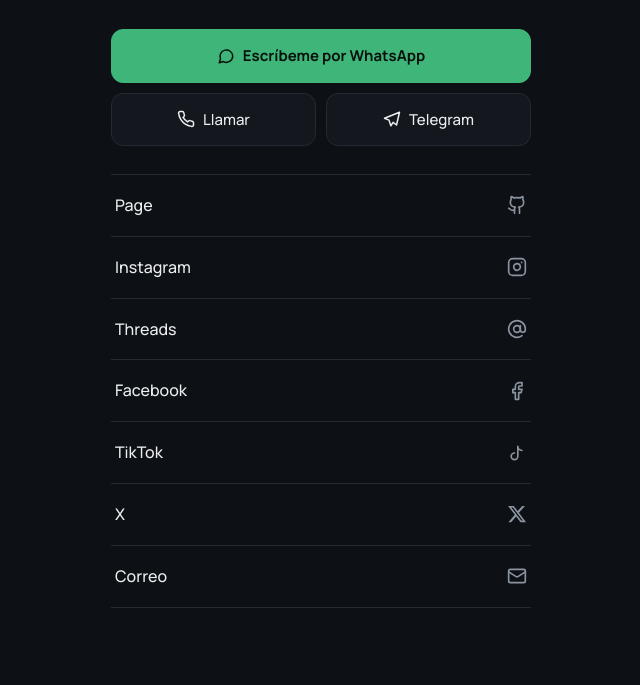
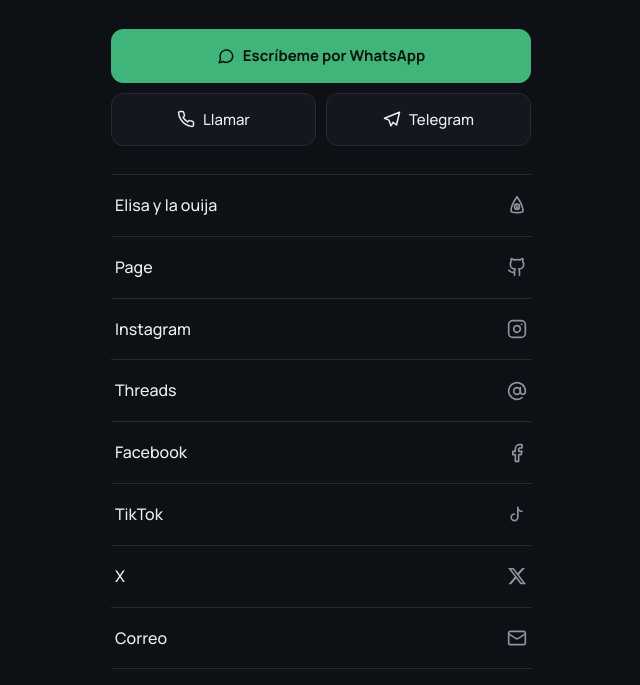
Before and after one commit to garcia3657-droid/legarciam, a plain HTML site: page index.html in a window 1280 px wide. Shown: the part 225-910 px from the top of the page, without its empty margins (319-959 px from the left). Before the commit the page ends 889 px from the top, so only its background shows below. Drawn offline with Linux system fonts and the light colour scheme.

Commit message:
Add files via upload

```diff
--- a/index.html
+++ b/index.html
@@ -62,6 +62,16 @@ footer{text-align:center;color:var(--muted);font-size:13px;margin-top:32px}
   </nav>
 
   <section class="links" aria-label="Enlaces">
+    <a href="https://garcia3657-droid.github.io/Historia---ouija/" aria-label="Elisa y la ouija">
+      <b>Elisa y la ouija</b>
+      <span>
+        <svg viewBox="0 0 24 24" fill="none" stroke="currentColor" stroke-width="2" stroke-linecap="round" stroke-linejoin="round">
+          <path d="M12 2C7.5 8.5 4 15 5 20c3.5 1.5 10.5 1.5 14 0 1-5-2.5-11.5-7-18z"/>
+          <circle cx="12" cy="14" r="3"/>
+          <circle cx="12" cy="14" r="0.5" fill="currentColor"/>
+        </svg>
+      </span>
+    </a>
     <a href="https://github.com/garcia3657-droid" aria-label="GitHub Page">
       <b>Page</b>
       <span><svg viewBox="0 0 24 24" fill="none" stroke="currentColor" stroke-width="2" stroke-linecap="round" stroke-linejoin="round"><path d="M15 22v-4a4.8 4.8 0 0 0-1-3.5c3 0 6-2 6-5.5.08-1.25-.27-2.48-1-3.5.28-1.15.28-2.35 0-3.5 0 0-1 0-3 1.5-2.64-.5-5.36-.5-8 0C6 2 5 2 5 2c-.3 1.15-.3 2.35 0 3.5A5.403 5.403 0 0 0 4 9c0 3.5 3 5.5 6 5.5-.39.49-.68 1.05-.85 1.65-.17.6-.22 1.23-.15 1.85v4"/><path d="M9 18c-4.51 2-5-2-7-2"/></svg></span>
```
